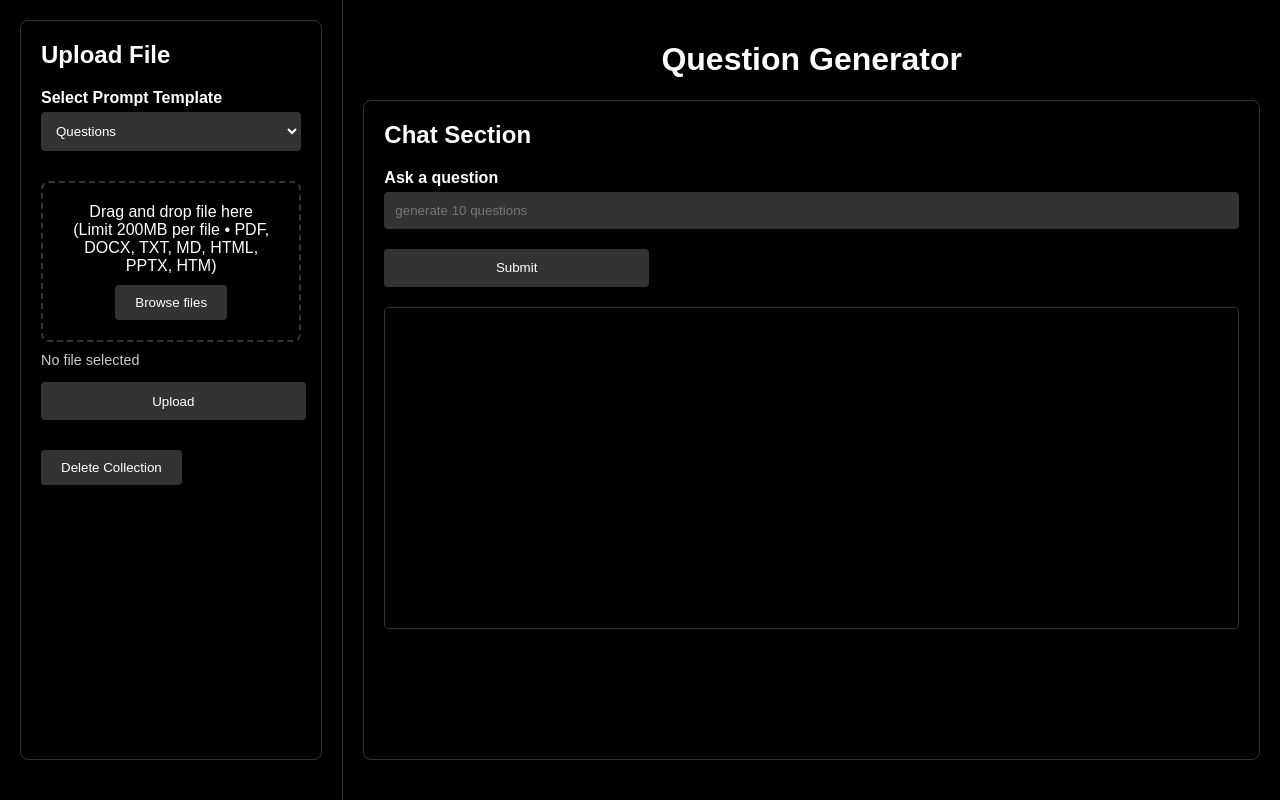
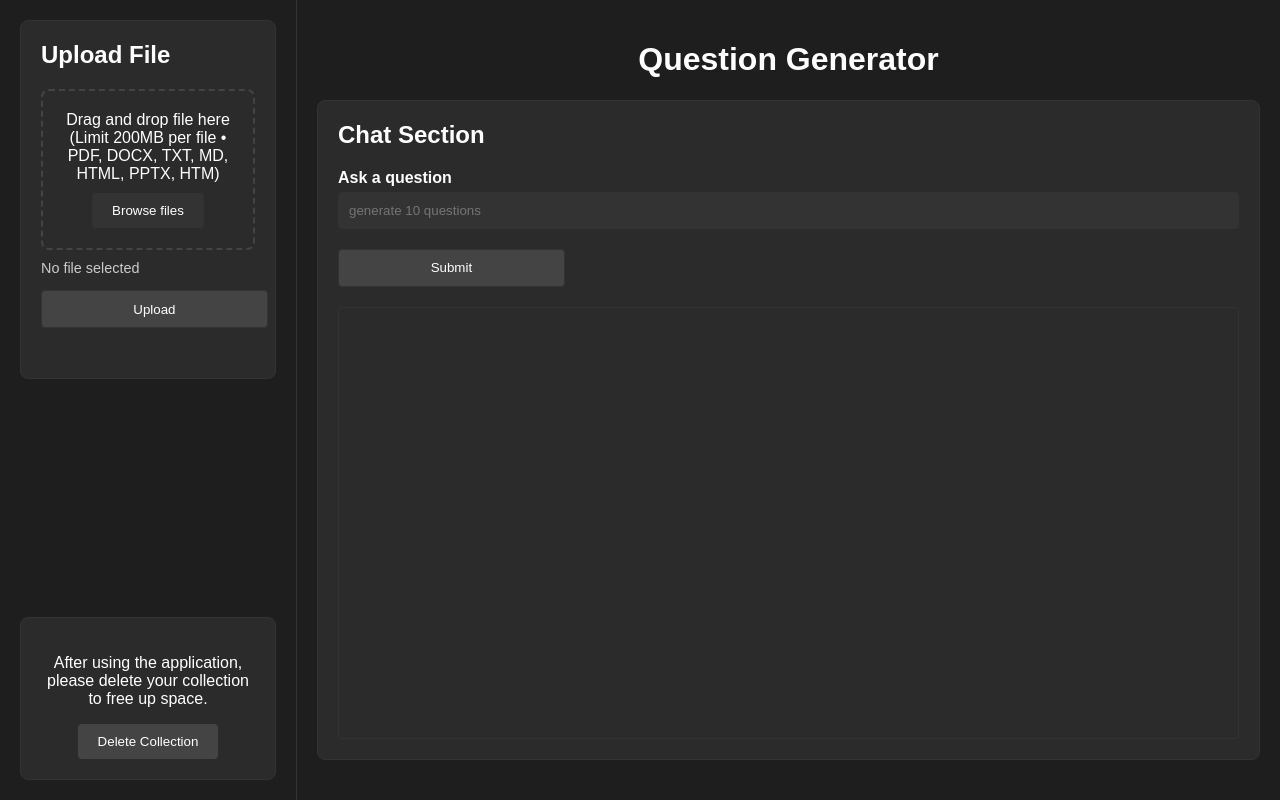
Before and after one commit to Ankesh24092002/qiestionchatbot, a Flask app: page / in a window 1280 px wide. Run offline with Flask 3, Linux system fonts and the light colour scheme.

Commit message:
Update newfinal.html

```diff
--- a/templates/newfinal.html
+++ b/templates/newfinal.html
@@ -7,63 +7,61 @@
         body {
             font-family: Arial, sans-serif;
             margin: 0;
-            background-color: #000000;
+            background-color: #121212;
             display: flex;
             height: 100vh;
+            color: #ffffff;
         }
         .sidebar {
-            width: 8cm;
+            width: 20%;
             padding: 20px;
-            background-color: #000000;
+            background-color: #1e1e1e;
             border-right: 1px solid #333;
             box-shadow: 2px 0 5px rgba(0, 0, 0, 0.1);
             display: flex;
             flex-direction: column;
-            color: white;
+            justify-content: space-between;
         }
         .main-content {
             flex-grow: 1;
             padding: 20px;
             display: flex;
             flex-direction: column;
-            background-color: #000000;
-            color: white;
+            background-color: #1e1e1e;
+            overflow: hidden; /* Ensure it doesn't overflow the main container */
         }
         h1 {
-            color: white;
             text-align: center;
         }
         .section {
+            flex-grow: 1; /* Allow this section to grow and fill available space */
             margin-bottom: 20px;
             padding: 20px;
             border: 1px solid #333;
             border-radius: 8px;
-            background-color: #000000;
-            flex-grow: 1;
+            background-color: #2b2b2b;
             display: flex;
             flex-direction: column;
-            color: white;
+            overflow: hidden; /* Ensure it doesn't overflow the main container */
         }
         .section h2 {
             margin-top: 0;
-            color: white;
         }
         .file-upload-container {
-            border: 2px dashed #333;
+            border: 2px dashed #444;
             padding: 20px;
             text-align: center;
             cursor: pointer;
             border-radius: 8px;
             position: relative;
-            flex-grow: 1;
             display: flex;
             flex-direction: column;
             justify-content: center;
             align-items: center;
-            color: white;
+            transition: border-color 0.3s ease;
         }
         .file-upload-container.dragover {
-            border-color: white;
+            border-color: #ffffff;
         }
         .file-upload-container input[type="file"] {
             display: none;
@@ -80,6 +78,7 @@
             border: none;
             border-radius: 4px;
             cursor: pointer;
+            transition: background-color 0.3s ease;
         }
         .file-upload-container .browse-button:hover {
             background-color: #555;
@@ -93,9 +92,8 @@
             display: block;
             margin-bottom: 5px;
             font-weight: bold;
-            color: white;
         }
-        form select, form input[type="text"], form input[type="submit"] {
+        form input[type="text"], form input[type="submit"] {
             width: 100%;
             box-sizing: border-box;
             padding: 10px;
@@ -105,71 +103,85 @@
             background-color: #333;
             color: white;
         }
-        form select {
-            margin-bottom: 30px;
-        }
         form input[type="submit"] {
-            background-color: #333;
+           width: 6cm;
+           height: 1cm;
+           box-sizing: border-box;
+           padding: 10px;
+           margin-bottom: 20px;
+           border: 1px solid #333;
+           border-radius: 4px;
+           background-color: #444;
            color: white;
-            border: none;
            cursor: pointer;
            transition: background-color 0.3s ease;
-            height: 1cm;
-            width: 7cm;
            }
         form input[type="submit"]:hover {
-            background-color: #555;
+           background-color: #666;
           }
+
         #responseContainer {
-            max-height: 300px;
-            overflow-y: auto;
+            flex-grow: 1; /* Allow this container to grow within the section */
+            overflow-y: auto; /* Enable scrolling for the responses */
             border: 1px solid #333;
             padding: 10px;
             border-radius: 4px;
-            flex-grow: 1;
-            background-color: #000000;
-            color: white;
+            background-color: #2b2b2b;
         }
-        #loadingMessage {
+        #loadingMessage, #deleteLoadingMessage {
             display: none;
-            color: white;
             font-weight: bold;
         }
         #sidebarResponseContainer {
             margin-top: 10px;
             font-size: 0.9em;
-            color: white;
             font-weight: bold;
         }
         #generatingQuestionsMessage {
-            color: white;
             display: none;
         }
         .delete-button {
-            background-color: #333;
+            background-color: #444;
             color: white;
             border: none;
             padding: 10px 20px;
             border-radius: 4px;
             cursor: pointer;
+            transition: background-color 0.3s ease;
         }
         .delete-button:hover {
-            background-color: #555;
+            background-color: #666;
+        }
+        .spinner {
+            display: inline-block;
+            width: 30px;
+            height: 30px;
+            border: 3px solid rgba(255, 255, 255, 0.3);
+            border-radius: 50%;
+            border-top-color: white;
+            animation: spin 1s ease-in-out infinite;
+            margin-left: 10px;
+        }
+        @keyframes spin {
+            to {
+                transform: rotate(360deg);
+            }
+        }
+        .footer-section {
+            padding: 20px;
+            border: 1px solid #333;
+            border-radius: 8px;
+            background-color: #2b2b2b;
+            text-align: center;
         }
     </style>
 </head>
 <body>
     <div class="sidebar">
+        <div>
             <div class="section">
                 <h2>Upload File</h2>
                 <form id="uploadForm" action="/upload" method="post" enctype="multipart/form-data">
-                <label for="prompt_template">Select Prompt Template</label>
-                <select id="prompt_template" name="prompt_template">
-                    <option value="Questions">Questions</option>
-                    <option value="MCQS">MCQS</option>
-                    <option value="True/False">True/False</option>
-                    <option value="Hints">Hints</option>
-                </select>
                     <div class="file-upload-container" id="fileUploadContainer">
                         <p>Drag and drop file here</p>
                         <p>(Limit 200MB per file • PDF, DOCX, TXT, MD, HTML, PPTX, HTM)</p>
@@ -178,11 +190,15 @@
                     </div>
                     <p class="file-info" id="fileInfo">No file selected</p>
                     <input type="submit" value="Upload">
-                <p id="loadingMessage">Please wait, your file is processing...</p>
+                    <p id="loadingMessage">Please wait, your file is processing...<span class="spinner" id="uploadSpinner"></span></p>
                     <div id="sidebarResponseContainer"></div>
+                </form>
+            </div>
+        </div>
+        <div class="footer-section">
+            <p>After using the application, please delete your collection to free up space.</p>
             <button type="button" class="delete-button" onclick="deleteCollection()">Delete Collection</button>
-                <p id="deleteMessage" style="display: none;">Collection deleted successfully</p>
-            </form>
+            <p id="deleteMessage" style="display: none;">Please Wait we are deleting collection!<span class="spinner" id="deleteSpinner"></span></p>
         </div>
     </div>
     <div class="main-content">
@@ -194,7 +210,7 @@
                 <input type="text" id="user_message" name="user_message" placeholder="generate 10 questions">
                 <input type="submit" value="Submit" onclick="showGeneratingQuestionsMessage()">
             </form>
-            <p id="generatingQuestionsMessage">Please wait, we are generating questions...</p>
+            <p id="generatingQuestionsMessage">Please wait, we are generating questions...<span class="spinner"></span></p>
             <div id="responseContainer"></div>
         </div>
     </div>
@@ -207,16 +223,27 @@
 
         async function deleteCollection() {
             try {
-                const response = await fetch('/deleteCollection', {
+                const deleteMessage = document.getElementById('deleteMessage');
+                const deleteSpinner = document.getElementById('deleteSpinner');
+                deleteMessage.style.display = 'block'; // Show delete message
+                deleteSpinner.style.display = 'inline-block'; // Show spinner
+
+                const response = await fetch('/delete', {
                     method: 'POST',
                 });
-                const result = await response.text();
-                const deleteMessage = document.getElementById('deleteMessage');
-                deleteMessage.textContent = result;
-                deleteMessage.style.display = 'block'; // Display the delete message
+                const result = await response.json();
+                deleteMessage.textContent = result.response;
+
+                // Wait for 2 seconds before refreshing the page
+                setTimeout(() => {
+                    window.location.reload();
+                }, 2000);
             } catch (error) {
                 console.error('Error deleting collection:', error);
                 alert('There was an error deleting the collection. Please try again.');
+            } finally {
+                const deleteSpinner = document.getElementById('deleteSpinner');
+                deleteSpinner.style.display = 'none'; // Hide spinner
             }
         }
 
@@ -225,7 +252,9 @@
             const form = event.target;
             const formData = new FormData(form);
             const loadingMessage = document.getElementById('loadingMessage');
+            const uploadSpinner = document.getElementById('uploadSpinner');
             loadingMessage.style.display = 'block'; // Show loading message
+            uploadSpinner.style.display = 'inline-block'; // Show spinner
 
             try {
                 const response = await fetch('/upload', {
@@ -240,6 +269,7 @@
                 alert('There was an error uploading your file. Please try again.');
             } finally {
                 loadingMessage.style.display = 'none'; // Hide loading message
+                uploadSpinner.style.display = 'none'; // Hide spinner
             }
         };
 
```
Lines whose indentation alone changed are shown as unchanged.
